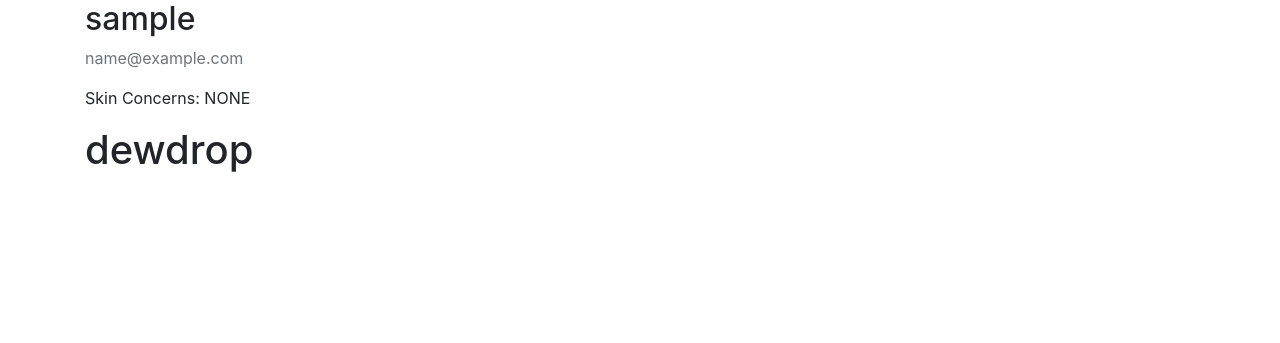
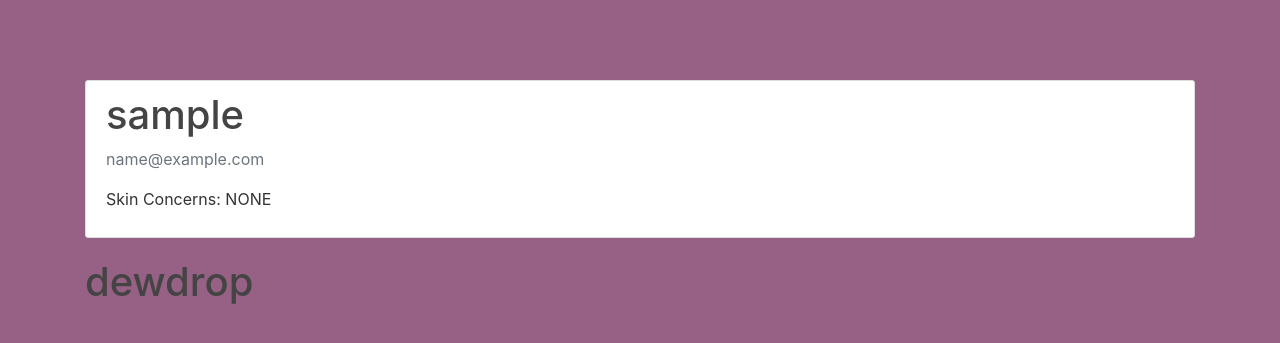
Before and after one commit to Kristinboyd/therealdewdrop, a Django app: page /profile/ in a window 1280 px wide. Shown: the top 343 px of the page. Run offline with Django 3.2, Linux system fonts and the light colour scheme; the visitor is signed in with stand-in values (Sample User, id 1); data comes from the database, SQL or seed files in the repository; data that the repository does not hold is empty; parts of the project's set-up code (start-up, migrations or seed data) failed here and were passed over; some libraries are stand-ins or nearby versions.

Commit message:
added static file with main.css.

```diff
--- /dev/null
+++ b/users/static/dewdrop/main.css
@@ -0,0 +1,84 @@
+body {
+background: #966184;
+color: #333333;
+margin-top: 5rem;
+}
+
+h1, h2, h3, h4, h5, h6 {
+color: #444444;
+}
+
+ul {
+margin: 0;
+}
+
+.bg-steel {
+background-color: #5f788a;
+}
+
+.site-header .navbar-nav .nav-link {
+color: #cbd5db;
+}
+
+.site-header .navbar-nav .nav-link:hover {
+color: #ffffff;
+}
+
+.site-header .navbar-nav .nav-link.active {
+font-weight: 500;
+}
+
+.content-section {
+background: #ffffff;
+padding: 10px 20px;
+border: 1px solid #dddddd;
+border-radius: 3px;
+margin-bottom: 20px;
+}
+
+.article-title {
+color: #444444;
+}
+
+a.article-title:hover {
+color: #428bca;
+text-decoration: none;
+}
+
+.article-content {
+white-space: pre-line;
+}
+
+.article-img {
+height: 65px;
+width: 65px;
+margin-right: 16px;
+}
+
+.article-metadata {
+padding-bottom: 1px;
+margin-bottom: 4px;
+border-bottom: 1px solid #e3e3e3
+}
+
+.article-metadata a:hover {
+color: #333;
+text-decoration: none;
+}
+
+.article-svg {
+width: 25px;
+height: 25px;
+vertical-align: middle;
+}
+
+.account-img {
+height: 125px;
+width: 125px;
+margin-right: 20px;
+margin-bottom: 16px;
+}
+
+.account-heading {
+font-size: 2.5rem;
+}
--- a/users/templates/users/base.html
+++ b/users/templates/users/base.html
@@ -9,6 +9,8 @@
 
 <!-- Bootstrap CSS -->
 <link rel="stylesheet" href="https://stackpath.bootstrapcdn.com/bootstrap/4.3.1/css/bootstrap.min.css" integrity="sha384-ggOyR0iXCbMQv3Xipma34MD+dH/1fQ784/j6cY/iJTQUOhcWr7x9JvoRxT2MZw1T" crossorigin="anonymous">
+
+<link rel="stylesheet" type="text/css" href="{% static 'dewdrop/main.css' %}">
 
 <title>dewdrop</title>
 </head>
--- a/users/templates/users/login.html
+++ b/users/templates/users/login.html
@@ -1,3 +1,4 @@
+{% load static %}
 {% extends "users/base.html" %}
 {% block content %}
 
```
